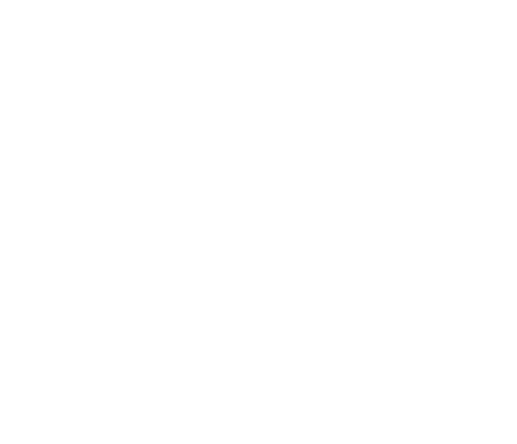
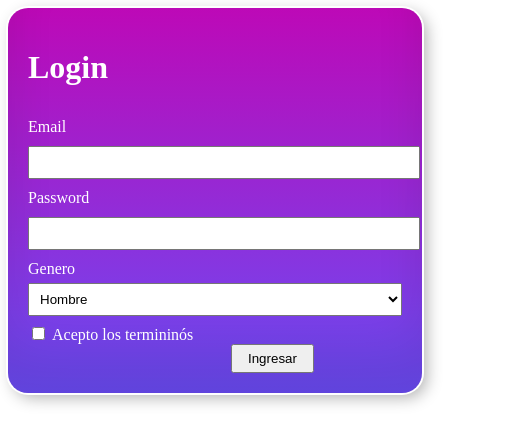
Before and after one commit to ALFONSOVM13/aspirantes-mir-html-y-css, a plain HTML site: page ejercicio2-html-y-css/index.html in a window 390 px wide. Shown: the whole page, 517 px wide, since content can reach past the window. Drawn offline with Linux system fonts and the light colour scheme.

Commit message:
Implementa el formulario del ejercicio de html

```diff
--- a/ejercicio2-html-y-css/index.html
+++ b/ejercicio2-html-y-css/index.html
@@ -9,5 +9,27 @@
 </head>
 <body>
 
+    <div class="form">
+        <h1>Login</h1>
+        <form action="">
+
+            <label class="etiqueta" for="email">Email</label>
+
+            <input class="campos-entrada" type="email" name="" id="email">
+
+            <label class="etiqueta" for="password">Password</label>
+
+            <input class="campos-entrada" type="password" id="password">
+
+            <label class="etiqueta" for="genero">Genero</label>
+            <select class="genero" name="Genero" id="genero">
+                <option class="campos-entrada" value="femenino">Mujer</option>
+                <option class="campos-entrada" value="masculino" selected>Hombre</option>
+            </select>
+            <input type="checkbox" name="checkbox" id="checkbox">
+            <label class="etiqueta" for="checkbox">Acepto los termininós</label>
+            <input class="btn" type="button" value="Ingresar">
+    </form>
+    </div>
 </body>
 </html>
--- a/ejercicio2-html-y-css/style.css
+++ b/ejercicio2-html-y-css/style.css
@@ -0,0 +1,64 @@
+.form {
+    width: 300px;
+    padding: 20px;
+    border-radius: 20px;
+    margin: 0 auto;
+    background-image: linear-gradient(#bd09b7,#6b4cf5);
+    box-shadow:
+    inset 0 -3em 3em rgba(0,0,0,0.1),
+    0 0  0 2px rgb(255,255,255),
+    0.3em 0.3em 1em rgba(0,0,0,0.3);
+}
+label,h1 {
+    color: white;
+}
+.btn {
+    padding-top: 5px;
+    padding-bottom: 5px;
+    padding-left: 15px;
+    padding-right: 15px;
+    display: inline-block;
+    margin: 0 203px;
+}
+.campos-entrada{
+    padding: 7px;
+    width: 270px;
+    display: inline-block;
+    margin-top: 10px;
+}
+.genero{
+    width: 287px;
+    padding: 7px;
+    display: inline-block;
+    margin-top: 5px;
+}
+.etiqueta {
+    border-top: 10px;
+    display: inline-block;
+    margin-top: 10px;
+}
+@media only screen and (max-width: 500px) {
+    .form {
+        width: 100%;
+        flex-wrap: wrap;
+    }
+    .etiqueta {
+        border-top: 10px;
+        display: inline-block;
+        margin-top: 10px;
+        flex-wrap: wrap;
+    }
+    .genero {
+        width: 100%;
+        padding: 7px;
+        display: inline-block;
+        margin-top: 5px;
+        flex-wrap: wrap;
+    }
+    .campos-entrada{
+        padding: 7px;
+        width: 100%;
+        display: inline-block;
+        margin-top: 10px;
+    }
+}
```
